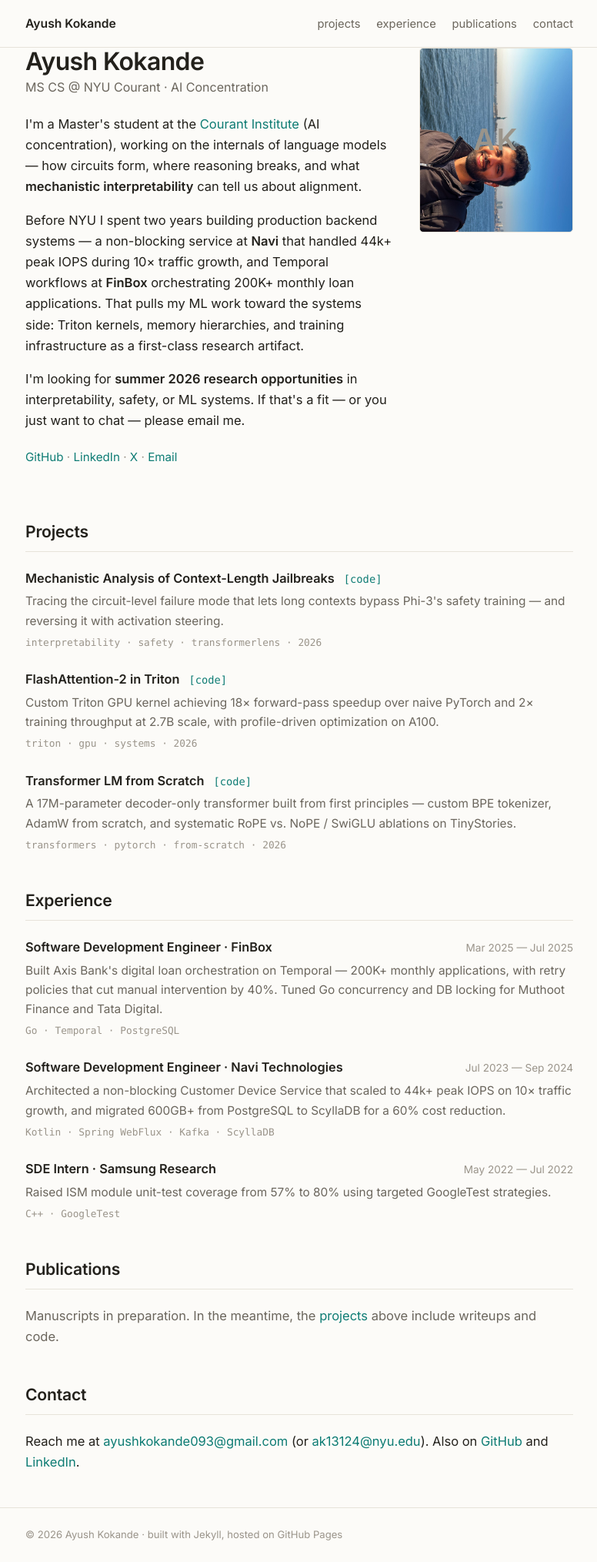
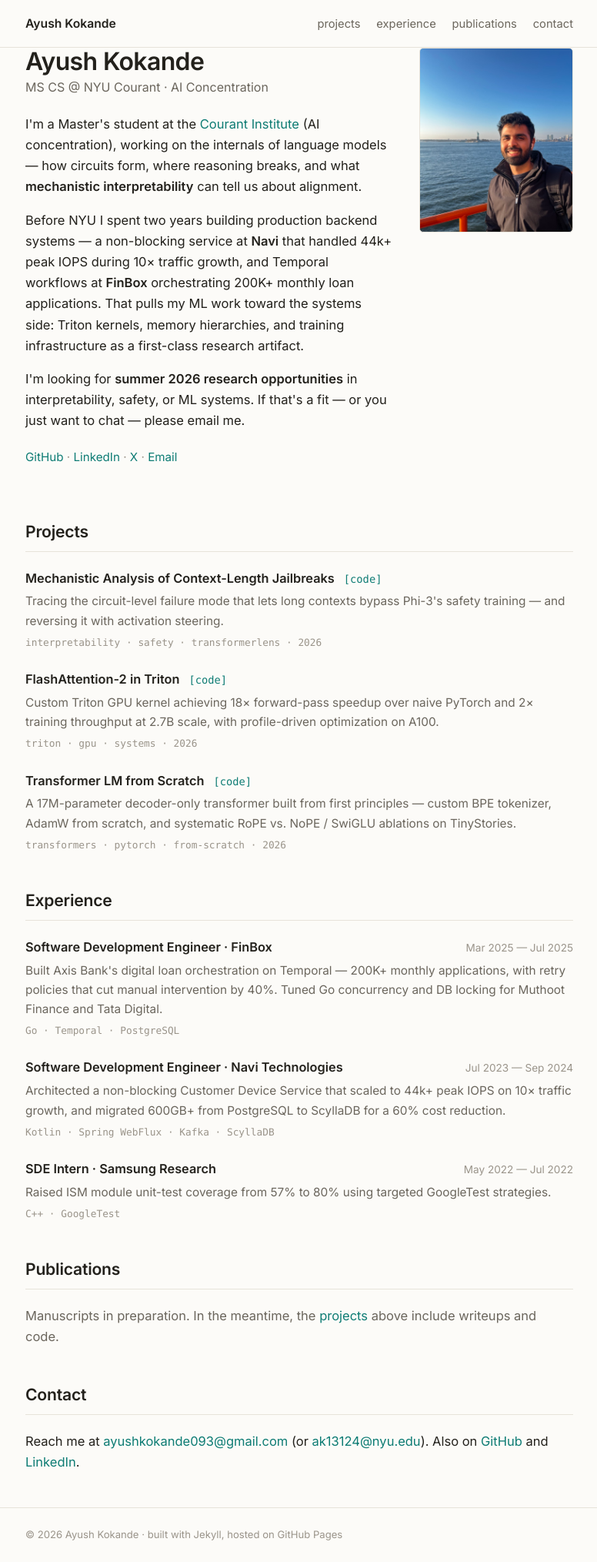
Before and after one commit to ayushkokande/ayushkokande.github.io, a Jekyll site: the page built from index.html, in a window 1280 px wide. Shown: the whole page at 77% size, without its empty margins (251-1027 px from the left). Built offline with Jekyll 4.4.1, drawn with Linux system fonts in a browser that asks for light colours.

Commit message:
Remove AK photo overlay and rotate photo 90° left
The "AK" fallback span rendered on top of the loaded background image,
acting as a watermark — remove the span and its CSS. Rotate
profile.jpg 90° counter-clockwise per request (now 1100x825).

Co-Authored-By: Claude Opus 4.8 (1M context) <noreply@anthropic.com>

```diff
--- a/assets/css/main.scss
+++ b/assets/css/main.scss
@@ -101,16 +101,7 @@ main { padding: 2.6rem 0 1rem; }
   background-size: cover;
   background-position: center;
   background-repeat: no-repeat;
-  display: flex;
-  align-items: center;
-  justify-content: center;
   overflow: hidden;
-}
-.profile-photo-fallback {
-  font-size: 2.4rem;
-  font-weight: 600;
-  letter-spacing: 0.05em;
-  color: var(--fg-faint);
 }
 .profile-body p { margin-bottom: 1rem; }
 .profile-name {
--- a/index.html
+++ b/index.html
@@ -33,9 +33,7 @@ title: ""
   </div>
 
   <div class="profile-photo" role="img" aria-label="{{ site.author }}"
-       style="background-image: url('{{ '/assets/img/profile.jpg' | relative_url }}')">
-    <span class="profile-photo-fallback">AK</span>
-  </div>
+       style="background-image: url('{{ '/assets/img/profile.jpg' | relative_url }}')"></div>
 </section>
 
 <!-- PROJECTS -->
```
Also changed, not shown: assets/img/profile.jpg.
